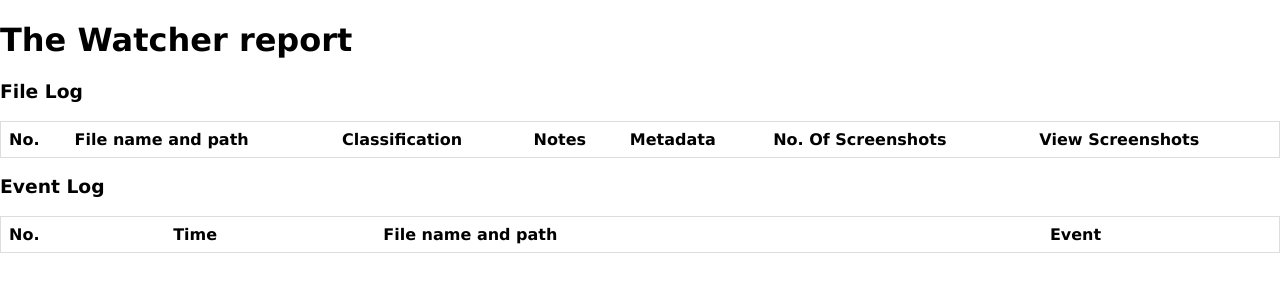
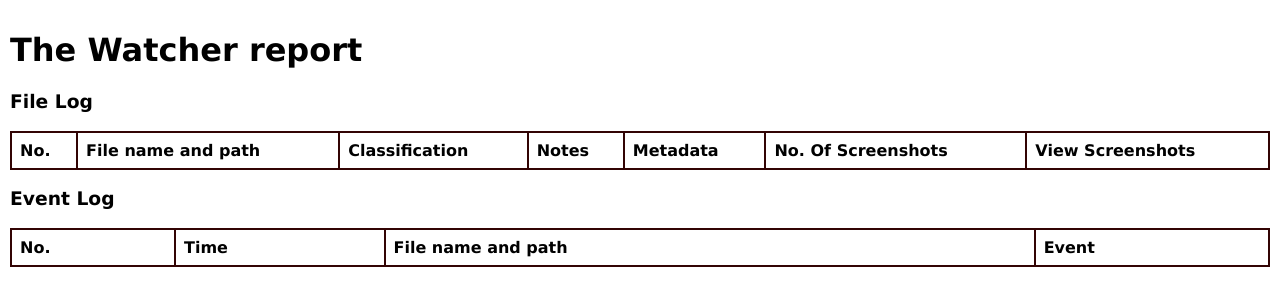
Before and after one commit to JonTJT/TheWatcher, a Python web app: template src/Templates/template.html in a window 1280 px wide. Shown: the top 306 px of the page. Run offline with Jinja, Linux system fonts and the light colour scheme; the template is opened without the code that fills it, so the values that code supplies are empty.

Commit message:
Table beautification process

```diff
--- a/src/Templates/template.html
+++ b/src/Templates/template.html
@@ -10,7 +10,7 @@
 
         body {
             font-family: Verdana, sans-serif;
-            margin: 0
+            margin: 10px;
         }
 
         .mySlides {
@@ -106,13 +106,18 @@
             border-collapse: collapse;
             border-spacing: 0;
             width: 100%;
-            border: 1px solid #ddd;
+            border: 2px solid #ddd;
         }
 
         th,
         td {
             text-align: left;
             padding: 8px;
+            border: 2px solid rgb(50, 4, 4);
+        }
+
+        tr:nth-child(even) {
+            background-color: #f2f2f2
         }
 
         /* On smaller screens, decrease text size */
--- a/src/main.py
+++ b/src/main.py
@@ -476,6 +476,10 @@ class Controller(tk.Tk):
                             # Insert the slideshow button
                             lines.insert(i+1, "<td><input type=\"button\" onclick=\"createSlideShow('fileno"+str(data[0])+"', "+str(len(data[5]))+", "+ str(data[5])+")\"value=\"View Screenshots\"></input></td>")
                             i+=1
+                        else:
+                            # Insert empty cell
+                            lines.insert(i+1, "<td></td>")
+                            i+=1
                         lines.insert(i+1, "</tr>")
                         i+=1
                         lines.insert(i+1, "</div>")
```
